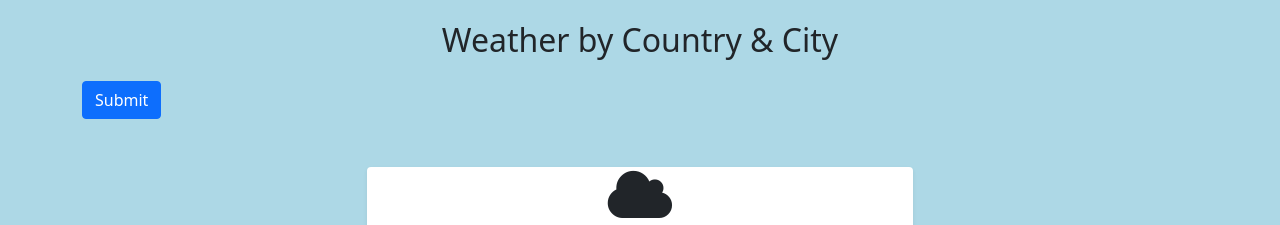
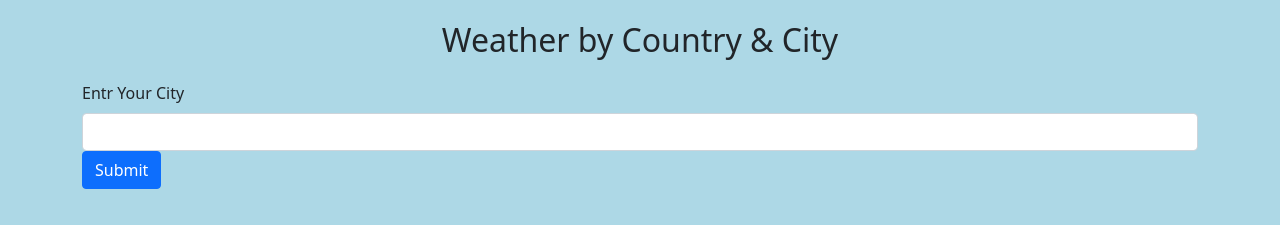
Before and after one commit to Binu007/WeatherApp, a Flask app: page / in a window 1280 px wide. Shown: the part 56-281 px from the top of the page. Run offline with Flask 2, Linux system fonts and the light colour scheme; some libraries are stand-ins or nearby versions.

Commit message:
Update index.html

```diff
--- a/templates/index.html
+++ b/templates/index.html
@@ -40,8 +40,8 @@
 
 
     <form  action="/" method="POST">
-      <!--<label  class="form-label">Entr Your City</label>
-      <input type="text" class="form-control" name="city" aria-describedby="emailHelp"> -->
+      <label  class="form-label">Entr Your City</label>
+      <input type="text" class="form-control" name="city" aria-describedby="emailHelp">
         <button type="submit" class="btn btn-primary">Submit</button>
       </form>
 
```
